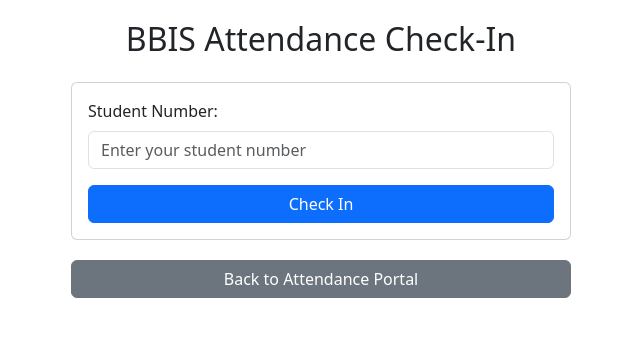
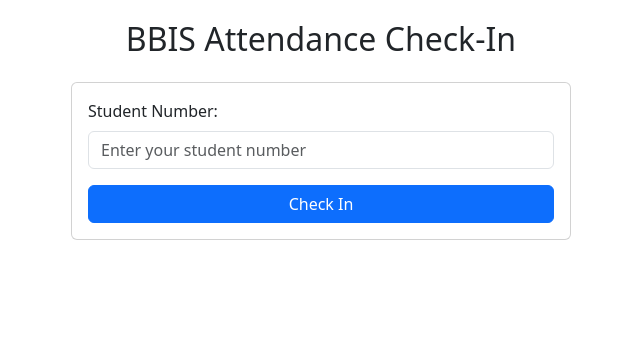
Before and after one commit to pascaragophala/attendance-system, a Flask app: template templates/checkin.html in a window 1280 px wide. Shown: the top 337 px of the page, without its empty margins (319-959 px from the left). Run offline with Flask 3, Linux system fonts and the light colour scheme; the template is opened without the code that fills it, so the values that code supplies are empty.

Commit message:
Update checkin.html

```diff
--- a/templates/checkin.html
+++ b/templates/checkin.html
@@ -8,7 +8,6 @@
     <style>
         body { padding: 20px; }
         .checkin-form { max-width: 500px; margin: 0 auto; }
-        .back-btn { margin-top: 20px; }
     </style>
 </head>
 <body>
@@ -25,7 +24,6 @@
                     <div id="checkInMessage" class="alert mt-3 d-none"></div>
                 </div>
             </div>
-            <a href="/" class="btn btn-secondary w-100 back-btn">Back to Attendance Portal</a>
         </div>
     </div>
 
```
